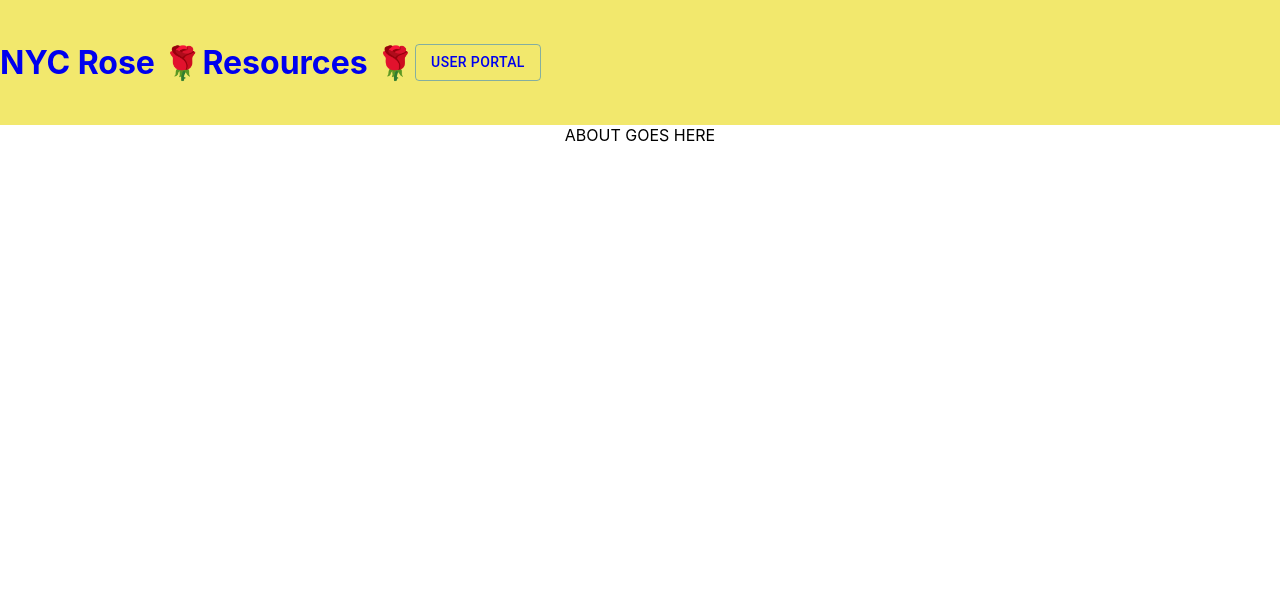
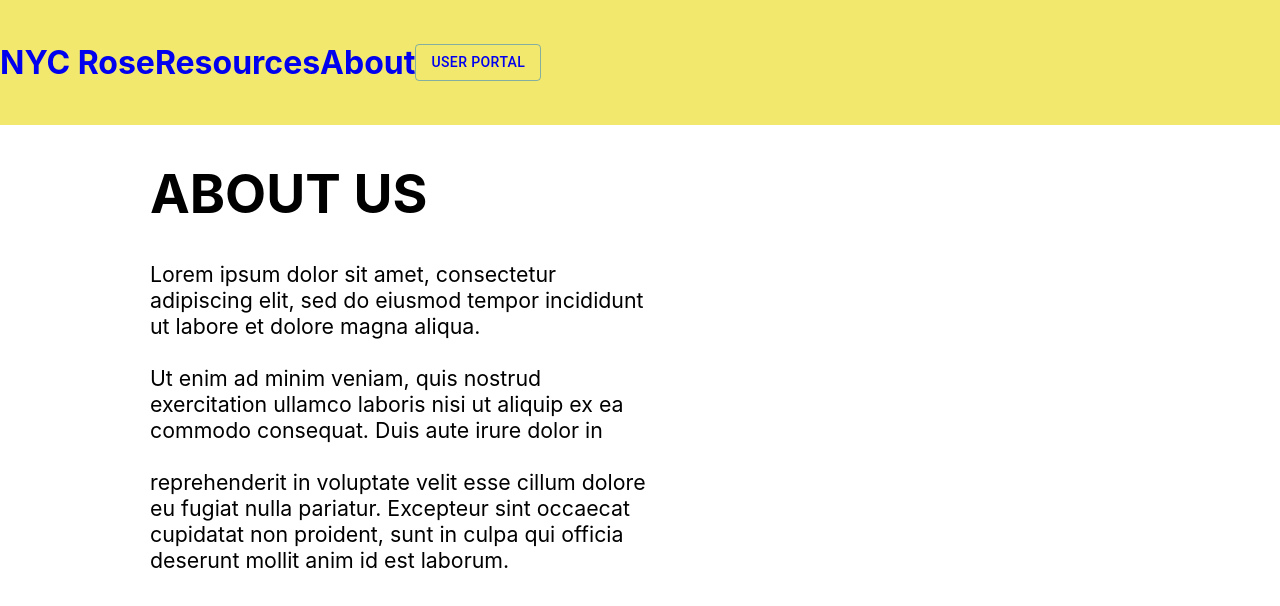
Before and after one commit to TheodoreBFrazier/EDUK, a React (Create React App) app in the folder frontend/: page /about in a window 1280 px wide. Shown: the top 606 px of the page. Built offline with nearby package versions, Linux system fonts and the light colour scheme; no server answers.

Commit message:
Added CSS and applied Material UI Card component to resource cards

```diff
--- a/frontend/src/components/NavBar.js
+++ b/frontend/src/components/NavBar.js
@@ -14,10 +14,13 @@
     return (
         <nav className="navigation">
             <Link to="/">
-                <h3> NYC Rose 🌹</h3>
+                <h3> NYC Rose </h3>
             </Link>
             <Link to="/resources">
-                <h3> Resources 🌹</h3>
+                <h3> Resources </h3>
+            </Link>
+            <Link to="/about">
+                <h3> About </h3>
             </Link>
 
 
--- a/frontend/src/components/Resources.js
+++ b/frontend/src/components/Resources.js
@@ -3,6 +3,9 @@
 import axios from "axios";
 import { useState, useEffect } from "react";
 import SingleResource from "./SingleResource";
+
+
+import { Card } from '@mui/material';
 
 const API = process.env.REACT_APP_API_URL;
 
@@ -20,13 +23,15 @@
     }, [])
 
     return (
-        <div classNames = "available-resources">
-                <section className="resource-arr">
+
+                <div className="resource-arr">
+
                     {resources.map((resource) => {
                         return <SingleResource key = {resource.resource_id} resource={resource} />
                     })}
-                </section>
-        </div>
+
+                </div>
+
     )
 
 }
--- a/frontend/src/components/SingleResource.js
+++ b/frontend/src/components/SingleResource.js
@@ -2,14 +2,24 @@
 
 import { Link } from "react-router-dom";
 
+import { Card } from '@mui/material';
+
+var cardStyle = {
+    height: '400px'
+}
+
+
 function SingleResource({ resource }) {
     return (
-        <div className="resource">
+        <div className="resource-card">
+            <Card style={cardStyle} variant="outlined">
             <Link to={`/resources/${resource.resource_id}`} >
 
-                <h1> {resource.resource_name} </h1>
+                <h4> {resource.resource_name} </h4>
+                </Link>
+                <p> {resource.description} </p>
 
-            </Link>
+            </Card>
         </div>
     )
 }
--- a/frontend/src/index.css
+++ b/frontend/src/index.css
@@ -53,6 +53,10 @@
   text-decoration: none;
 }
 
+/* ------------------------------    HOME  -------------------------------------- */
+
+  /* HERO PAGE */
+
 .Hero-text {
   width: 700px;
   margin-left: 125px;
@@ -80,3 +84,32 @@
   font-size: 40pt;
 
 }
+
+
+.about-intro {
+  margin-left: 150px;
+  text-align: left;
+  width: 500px;
+}
+
+.resource-arr {
+  margin: auto;
+width: 90%;
+  display: grid;
+  grid-template-columns: 300px 300px 300px 300px;
+  column-gap: 20px;
+  row-gap: 40px;
+}
+
+card {
+  height: "100vh";
+}
+
+.resource-arr a {
+  text-decoration: none;
+}
+
+.resource-arr p {
+
+  font-size: 12pt;
+}
--- a/frontend/src/pages/About.js
+++ b/frontend/src/pages/About.js
@@ -1,9 +1,20 @@
 import React from "react";
 
-function About () {
+function About() {
     return (
         <div>
-            ABOUT GOES HERE
+            <div className="about-intro">
+            <h1>ABOUT US</h1>
+            <h3></h3>
+            <p>
+                Lorem ipsum dolor sit amet, consectetur adipiscing elit, sed do eiusmod tempor incididunt ut labore et dolore magna aliqua. <br />
+                <br />
+                Ut enim ad minim veniam, quis nostrud exercitation ullamco laboris nisi ut aliquip ex ea commodo consequat. Duis aute irure dolor in <br />
+                <br />
+                reprehenderit in voluptate velit esse cillum dolore eu fugiat nulla pariatur. Excepteur sint occaecat cupidatat non proident,
+                sunt in culpa qui officia deserunt mollit anim id est laborum.
+            </p>
+            </div>
         </div>
     )
 }
--- a/frontend/src/pages/Home.js
+++ b/frontend/src/pages/Home.js
@@ -21,6 +21,7 @@
                     <Link to="/about"> About Us </Link>
                 </Button>
             </div>
+            <div className=""></div>
         </div>
     )
 }
--- a/frontend/src/pages/ResourcesPage.js
+++ b/frontend/src/pages/ResourcesPage.js
@@ -7,6 +7,12 @@
         <div>
             Welcome to resources
             <Resources />
+
+            <h2>HIGH SCHOOL</h2>
+
+            <h2>COLLEGE</h2>
+
+            <h2>CONTINUING EDUCATION FOR ADULTS</h2>
         </div>
     )
 }
```
